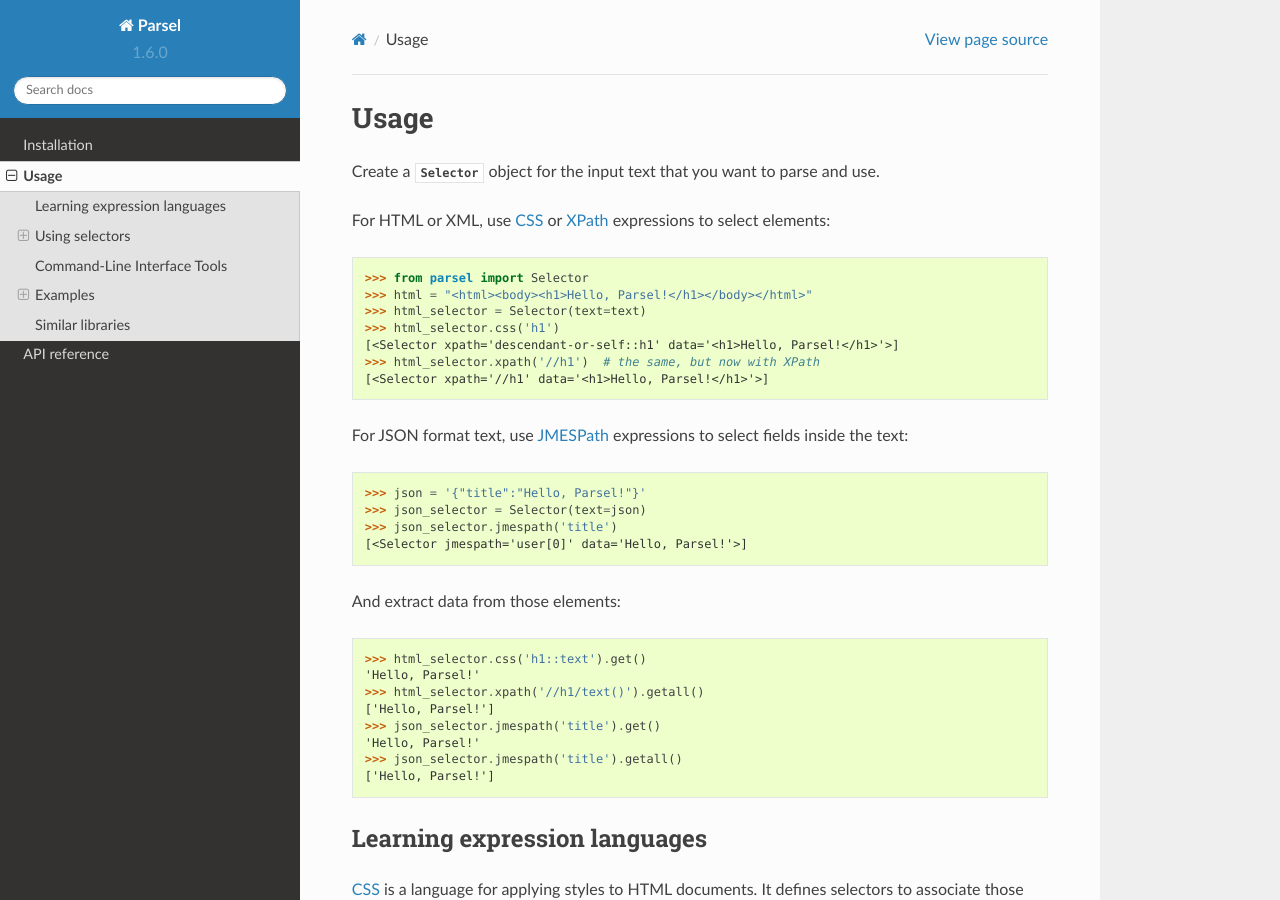
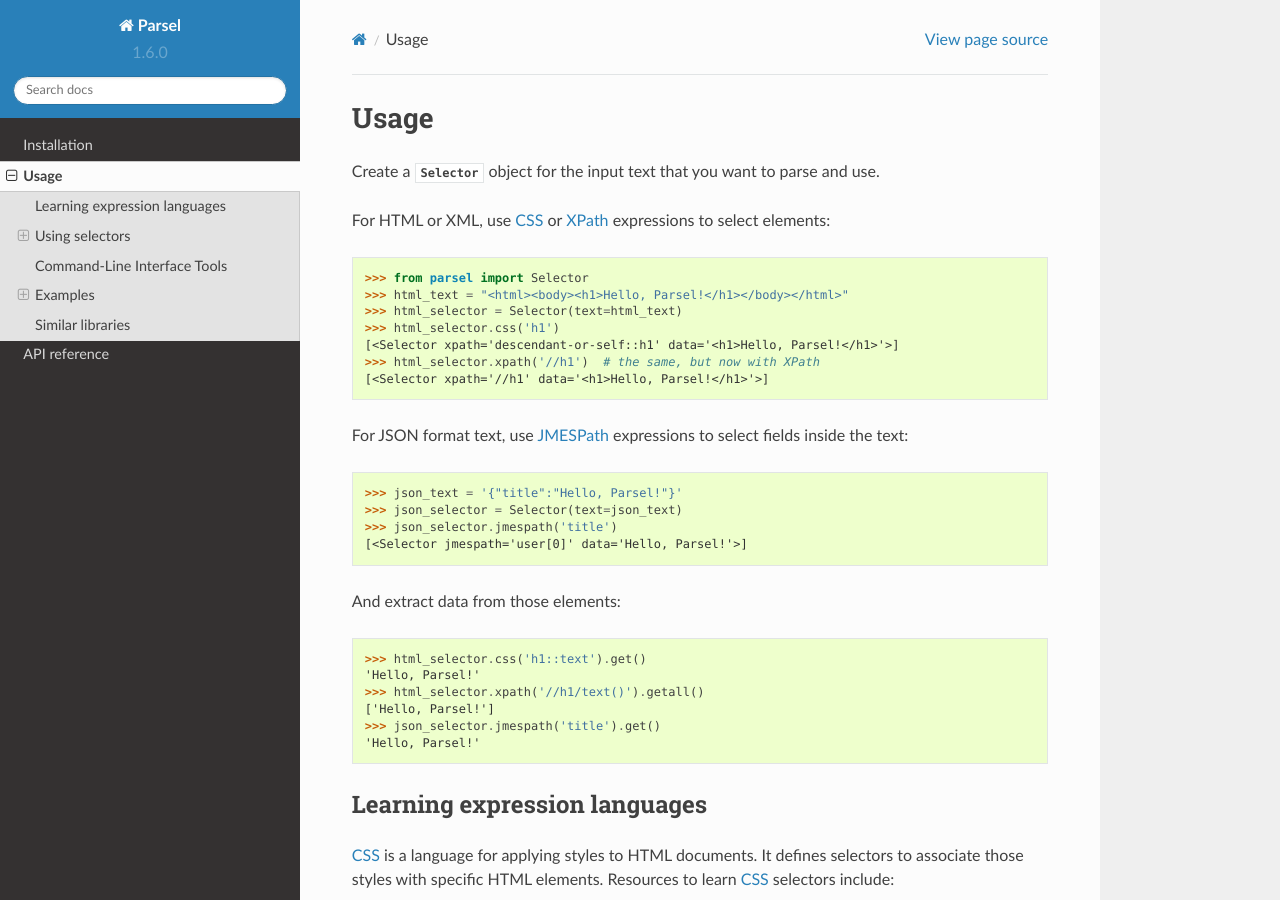
Before and after one commit to scrapy/parsel, a Sphinx documentation site: the page built from docs/usage.rst, in a window 1280 px wide and 900 px high. Built offline with Sphinx 7.4.7 and the Read the Docs theme 2.0.0, drawn with Linux system fonts in a browser that asks for light colours.

Commit message:
adjustments

```diff
--- a/docs/usage.rst
+++ b/docs/usage.rst
@@ -9,8 +9,8 @@ Create a :class:`~parsel.selector.Selector` object for the input text that you w
 For HTML or XML, use `CSS`_ or `XPath`_ expressions to select elements::
 
     >>> from parsel import Selector
-    >>> html = "<html><body><h1>Hello, Parsel!</h1></body></html>"
-    >>> html_selector = Selector(text=text)
+    >>> html_text = "<html><body><h1>Hello, Parsel!</h1></body></html>"
+    >>> html_selector = Selector(text=html_text)
     >>> html_selector.css('h1')
     [<Selector xpath='descendant-or-self::h1' data='<h1>Hello, Parsel!</h1>'>]
     >>> html_selector.xpath('//h1')  # the same, but now with XPath
@@ -18,8 +18,8 @@ For HTML or XML, use `CSS`_ or `XPath`_ expressions to select elements::
 
 For JSON format text, use `JMESPath`_ expressions to select fields inside the text::
 
-    >>> json = '{"title":"Hello, Parsel!"}'
-    >>> json_selector = Selector(text=json)
+    >>> json_text = '{"title":"Hello, Parsel!"}'
+    >>> json_selector = Selector(text=json_text)
     >>> json_selector.jmespath('title')
     [<Selector jmespath='user[0]' data='Hello, Parsel!'>]
 
@@ -31,8 +31,6 @@ And extract data from those elements::
     ['Hello, Parsel!']
     >>> json_selector.jmespath('title').get()
     'Hello, Parsel!'
-    >>> json_selector.jmespath('title').getall()
-    ['Hello, Parsel!']
 
 .. _CSS: https://www.w3.org/TR/selectors
 .. _XPath: https://www.w3.org/TR/xpath
```
